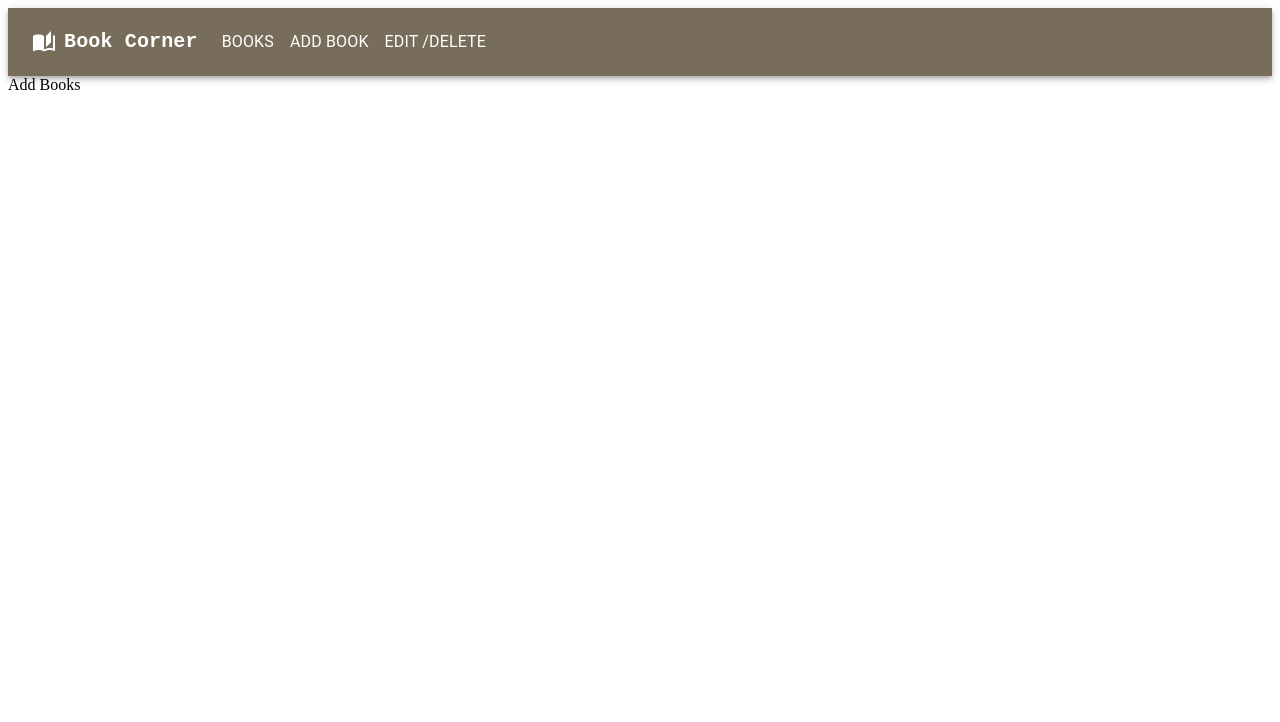
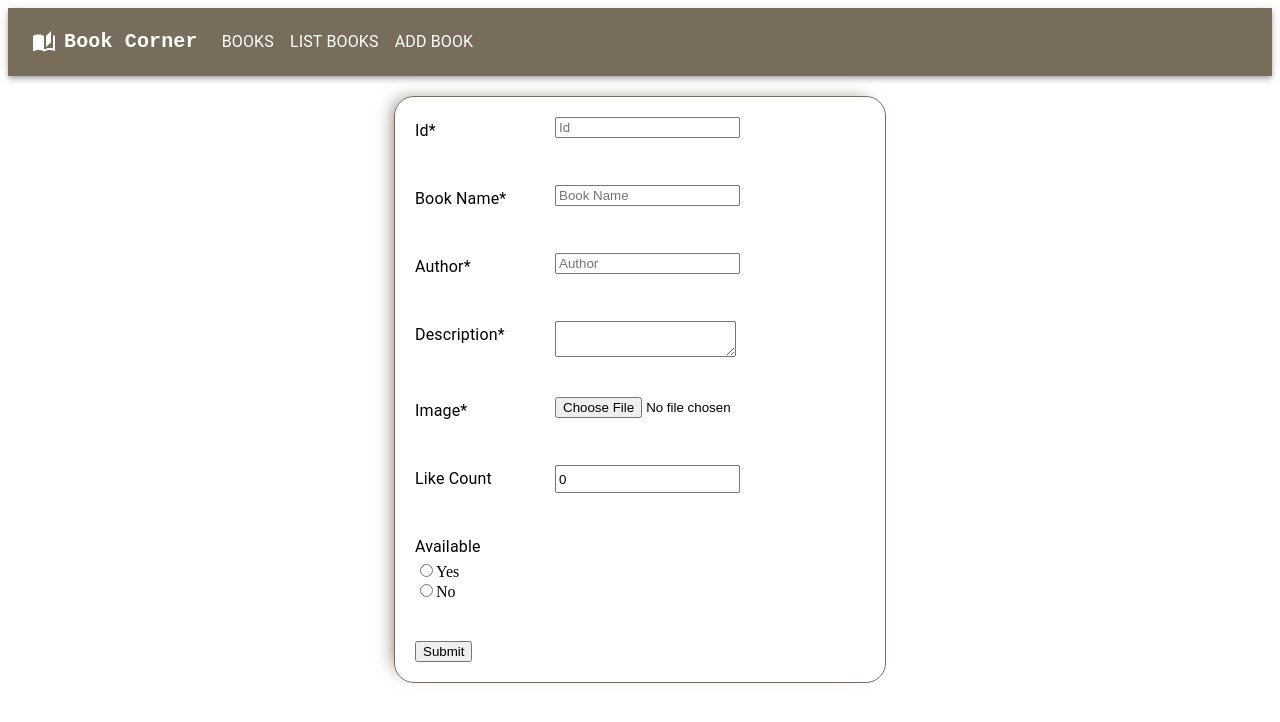
Before and after one commit to Sowmiya-Ramesh/Book-Corner, a React (Vite) app: page /add-book in a window 1280 px wide. Shown: the top 722 px of the page. Built offline with nearby package versions, Linux system fonts and the light colour scheme.

Commit message:
feat: react hook form

```diff
--- a/package.json
+++ b/package.json
@@ -19,6 +19,7 @@
     "axios": "^1.4.0",
     "react": "^18.2.0",
     "react-dom": "^18.2.0",
+    "react-hook-form": "^7.45.1",
     "react-router-dom": "^6.14.1"
   },
   "devDependencies": {
--- /dev/null
+++ b/src/components/AddBook/AddBooks.css
@@ -0,0 +1,11 @@
+/*
+ * File: AddBooks.css
+ * Project: <<Book Corner>>
+ * File Created: Saturday, 15th July 2023 11:12:17 pm
+ * Author: Sowmiya-Ramesh (miyaramesh9944@gmail.com)
+ * -----
+ * Last Modified: Sunday, 16th July 2023 11:16:48 am
+ * Modified By: Sowmiya-Ramesh (miyaramesh9944@gmail.com)
+ * -----
+ * Copyright 2023 - 2023 Your Company, Your Company
+ */
--- a/src/components/AddBook/AddBooks.tsx
+++ b/src/components/AddBook/AddBooks.tsx
@@ -4,15 +4,18 @@
  * File Created: Saturday, 15th July 2023 2:16:53 pm
  * Author: Sowmiya-Ramesh (miyaramesh9944@gmail.com)
  * -----
- * Last Modified: Saturday, 15th July 2023 5:37:07 pm
+ * Last Modified: Sunday, 16th July 2023 11:22:30 am
  * Modified By: Sowmiya-Ramesh (miyaramesh9944@gmail.com)
  * -----
  * Copyright 2023 - 2023 Your Company, Your Company
  */
-const AddBooks = () =>{
+import HookForm from '../../shared/HookForm/HookForm';
+import './AddBooks.css';
+
+const AddBooks = () => {
     return (
-        <div>Add Books</div>
-    )
+        <HookForm />
+    );
 }
 
 export default AddBooks;
--- a/src/components/Books/Books.tsx
+++ b/src/components/Books/Books.tsx
@@ -4,7 +4,7 @@
  * File Created: Saturday, 15th July 2023 12:26:38 pm
  * Author: Sowmiya-Ramesh (miyaramesh9944@gmail.com)
  * -----
- * Last Modified: Saturday, 15th July 2023 9:09:48 pm
+ * Last Modified: Sunday, 16th July 2023 11:23:25 am
  * Modified By: Sowmiya-Ramesh (miyaramesh9944@gmail.com)
  * -----
  * Copyright 2023 - 2023 Your Company, Your Company
@@ -21,7 +21,7 @@ import Loader from '../../shared/Loader/Loader';
 
 // TODO: Tool tip
 //TODO: type
-//snackbar
+//snackbar, sorting, import name sorting
 const useStyles = makeStyles(() => ({
   toolTip: {
     color: '#776d5a',
--- a/src/components/UpdateBook/UpdateBook.tsx
+++ b/src/components/UpdateBook/UpdateBook.tsx
@@ -4,14 +4,17 @@
  * File Created: Saturday, 15th July 2023 2:20:54 pm
  * Author: Sowmiya-Ramesh (miyaramesh9944@gmail.com)
  * -----
- * Last Modified: Saturday, 15th July 2023 5:37:06 pm
+ * Last Modified: Sunday, 16th July 2023 11:23:03 am
  * Modified By: Sowmiya-Ramesh (miyaramesh9944@gmail.com)
  * -----
  * Copyright 2023 - 2023 Your Company, Your Company
  */
-const UpdateBook = () =>{
+import HookForm from "../../shared/HookForm/HookForm";
+const UpdateBook = () => {
     return (
-        <div>Update Books</div>
+        <div>Update Books
+            <HookForm />
+        </div>
     )
 }
 
--- a/src/components/header/Header.tsx
+++ b/src/components/header/Header.tsx
@@ -4,7 +4,7 @@
  * File Created: Saturday, 15th July 2023 11:05:08 am
  * Author: Sowmiya-Ramesh (miyaramesh9944@gmail.com)
  * -----
- * Last Modified: Saturday, 15th July 2023 9:03:47 pm
+ * Last Modified: Sunday, 16th July 2023 11:19:59 am
  * Modified By: Sowmiya-Ramesh (miyaramesh9944@gmail.com)
  * -----
  * Copyright 2023 - 2023 Your Company, Your Company
@@ -22,7 +22,7 @@ const useStyles = makeStyles(() => ({
         backgroundColor: '#776d5a',
     },
 }));
-const pages = [{ label: 'Books', path: '/books' }, { label: 'Add Book', path: '/add-book' }, { label: 'Edit /Delete', path: '/update-book' }];
+const pages = [{ label: 'Books', path: '/books' }, { label: 'List Books', path: '/list-books' }, { label: 'Add Book', path: '/add-book' }];
 const Header = () => {
 
     const classes = useStyles();
--- /dev/null
+++ b/src/shared/HookForm/HookForm.css
@@ -0,0 +1,55 @@
+/*
+ * File: HookForm.css
+ * Project: <<Book Corner>>
+ * File Created: Sunday, 16th July 2023 11:15:42 am
+ * Author: Sowmiya-Ramesh (miyaramesh9944@gmail.com)
+ * -----
+ * Last Modified: Sunday, 16th July 2023 11:16:41 am
+ * Modified By: Sowmiya-Ramesh (miyaramesh9944@gmail.com)
+ * -----
+ * Copyright 2023 - 2023 Your Company, Your Company
+ */
+.form {
+    /* background-color: red; */
+    /* display: block; */
+    display: flex;
+    flex-direction: column;
+    justify-content: center;
+    align-items: center;
+    margin-top: 20px;
+}
+
+.form-box {
+    border: 1px solid #776d5a;
+    border-radius: 20px;
+    -webkit-box-shadow: -8px -4px 18px -9px #776d5a;
+    -moz-box-shadow: -8px -4px 18px -9px #776d5a;
+    box-shadow: -8px -4px 18px -9px #776d5a;
+}
+
+.form-group {
+    display: flex;
+    /* border: 1px solid blue; */
+    gap: 20px;
+    padding: 20px;
+    width: 450px;
+}
+
+.form-title {
+    width: 120px;
+    /* padding: 20px; */
+    /* border: 1px solid red; */
+}
+
+.input-box {
+    display: flex;
+    flex-direction: column;
+}
+
+.input-field {
+    display: flex;
+}
+
+.inline-error-msg {
+    color: red;
+}
--- /dev/null
+++ b/src/shared/HookForm/HookForm.tsx
@@ -0,0 +1,121 @@
+/*
+ * File: HookForm.tsx
+ * Project: <<Book Corner>>
+ * File Created: Sunday, 16th July 2023 11:15:32 am
+ * Author: Sowmiya-Ramesh (miyaramesh9944@gmail.com)
+ * -----
+ * Last Modified: Sunday, 16th July 2023 11:16:43 am
+ * Modified By: Sowmiya-Ramesh (miyaramesh9944@gmail.com)
+ * -----
+ * Copyright 2023 - 2023 Your Company, Your Company
+ */
+import { useForm } from 'react-hook-form';
+import './HookForm.css';
+import { Typography } from '@mui/material';
+
+type FormInputs = {
+    id: string;
+    bookName: string;
+    author: string;
+    image: string;
+    description: string;
+    likeCount: number;
+    availability: string;
+};
+
+const HookForm = () => {
+    const {
+        register,
+        handleSubmit,
+        formState: { errors }
+    } = useForm<FormInputs>();
+
+    const onSubmit = (data: FormInputs) => {
+        console.log(data);
+    };
+
+    console.log(errors);
+
+    return (
+        <form className='form' onSubmit={handleSubmit(onSubmit)}>
+            <div className='form-box'>
+                <div className='form-group'>
+                    <label htmlFor='id' className='form-title'><Typography variant='subtitle1'>Id*</Typography></label>
+                    <div className='input-box'>
+                        <input
+                            type='text'
+                            placeholder='Id'
+                            {...register('id', { required: 'Book Id is required' })}
+                        />
+                        {errors.id && <Typography className='inline-error-msg' variant='subtitle2'>{errors.id.message}</Typography>}
+                    </div>
+                </div>
+                <div className='form-group'>
+                    <label htmlFor='bookName' className='form-title'><Typography variant='subtitle1'>Book Name*</Typography></label>
+                    <div className='input-box'> <input
+                        id='bookName'
+                        type='text'
+                        placeholder='Book Name'
+                        {...register('bookName', { required: 'Book name is required', maxLength: 80 })}
+                    />
+                        {errors.bookName && <Typography className='inline-error-msg' variant='subtitle2'>{errors.bookName.message}</Typography>}
+                    </div></div>
+                <div className='form-group'>
+                    <label htmlFor='author' className='form-title'><Typography variant='subtitle1'>Author*</Typography></label>
+                    <div className='input-box'>
+                        <input
+                            type='text'
+                            placeholder='Author'
+                            {...register('author', { required: 'Author name is required', maxLength: 100 })}
+                        />
+                        {errors.author && <Typography className='inline-error-msg' variant='subtitle2'>{errors.author.message}</Typography>}</div></div>
+                <div className='form-group'>
+                    <label htmlFor='description' className='form-title'><Typography variant='subtitle1'>Description*</Typography></label>
+                    <div className='input-box'>
+                        <textarea {...register('description', { required: 'Brief description is required' })} />
+                        {errors.description && <Typography className='inline-error-msg' variant='subtitle2'>{errors.description.message}</Typography>}</div></div>
+                <div className='form-group'>
+                    <label htmlFor='image' className='form-title'><Typography variant='subtitle1'>Image*</Typography></label>
+                    <div className='input-box'><input
+                        type='file'
+                        accept='image/png, image/jpeg'
+                        placeholder='Image'
+                        title=''
+                        {...register('image', { required: 'Add image url' })}
+                    />
+                        {errors.image && <Typography className='inline-error-msg' variant='subtitle2'>{errors.image.message}</Typography>}</div></div>
+                <div className='form-group'>
+                    <label htmlFor='likeCount' className='form-title'><Typography variant='subtitle1'>Like Count</Typography></label>
+                    <input
+                        type='number'
+                        placeholder='Like Count'
+                        {...register('likeCount')}
+                        defaultValue={0}
+                    /></div>
+                <div className='form-group'>
+                    <div className='input-box'>
+                        <label htmlFor='availability' className='form-title'><Typography variant='subtitle1'>Available</Typography></label><label>
+                            <input
+                                {...register('availability', { required: 'Select availability' })}
+                                type='radio'
+                                value='Yes'
+                            />
+                            Yes
+                        </label>
+
+                        <label>
+                            <input
+                                {...register('availability', { required: 'Select availability' })}
+                                type='radio'
+                                value='No'
+                            />
+                            No
+                        </label>{errors.availability && <Typography className='inline-error-msg' variant='subtitle2'>{errors.availability.message}</Typography>}</div></div>
+                <div className='form-group'>
+                    <input type='submit' /></div>
+            </div>
+        </form>
+    );
+}
+
+export default HookForm;
```
Also changed, not shown: src/constants.tsx (added, +15 -0 lines), 1 other file (tests, documents, lock files or other folders).
